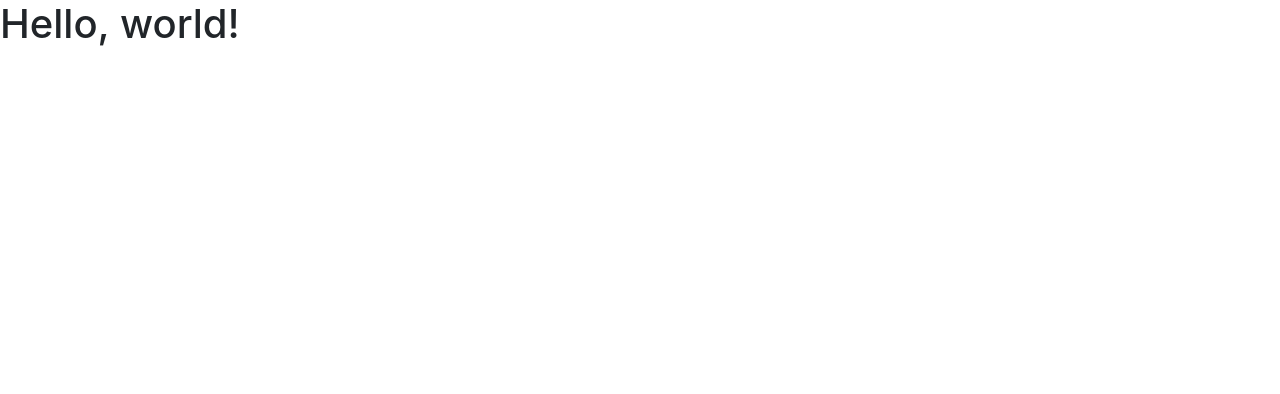
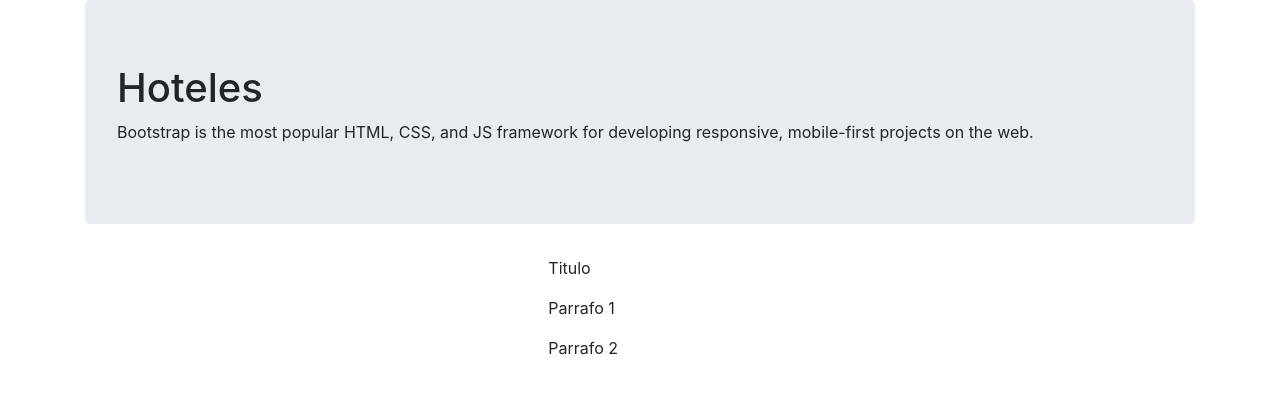
Before and after one commit to DanielSemilleroUAO/guia-hoteles-bootstrap, a website: page index.html in a window 1280 px wide. Drawn offline with nearby package versions, Linux system fonts and the light colour scheme.

Commit message:
Se hacen cambios a la pagina principal. Se añade un jumbotron y container

```diff
--- a/index.html
+++ b/index.html
@@ -12,7 +12,20 @@
   </head>
 
   <body>
-    <h1>Hello, world!</h1>
+
+	<div class="container">
+		<div class="jumbotron">
+			<h1>Hoteles</h1>
+			<p>Bootstrap is the most popular HTML, CSS, and JS framework for developing
+    responsive, mobile-first projects on the web.</p>
+		</div>
+	</div>
+
+	<div class="container col-md-2">
+		<p>Titulo</p>
+		<p>Parrafo 1</p>
+		<p>Parrafo 2</p>
+	</div>
 
     <!-- Optional JavaScript -->
     <!-- jQuery first, then Popper.js, then Bootstrap JS -->
```
